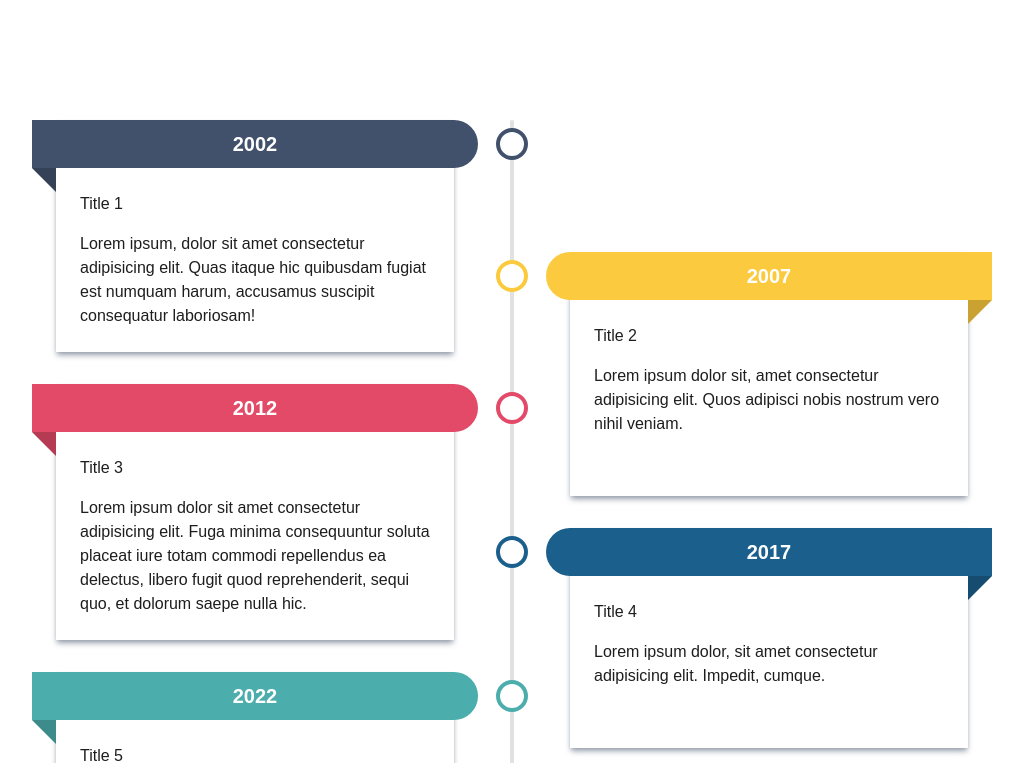
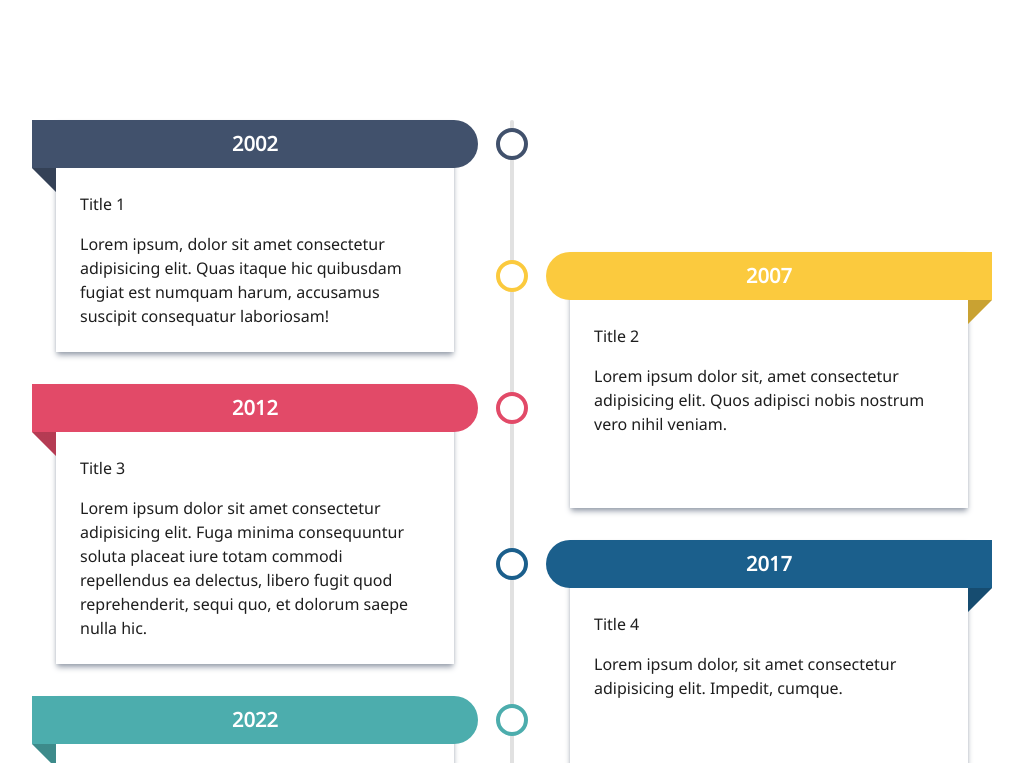
Before and after one commit to NmnSach/OrusLab, a Next.js app in the folder frontend/: page /about in a window 1280 px wide. Shown: the part 577-1340 px from the top of the page, without its empty margins (128-1151 px from the left). Built offline with nearby package versions, Linux system fonts and the light colour scheme.

Commit message:
minor edits

```diff
--- a/frontend/app/components/timeline.css
+++ b/frontend/app/components/timeline.css
@@ -14,7 +14,6 @@
   align-content: center;
   gap: 2rem;
   padding: 2rem;
-  font-family: "Poppins", sans-serif;
   color: var(--color);
   /* background: var(--bgColor); */
 }
--- a/frontend/app/people/page.jsx
+++ b/frontend/app/people/page.jsx
@@ -35,7 +35,7 @@ const People = () => {
                         and human-animal conflict.
                     </p>
 
-                    <Link href='/about' className='text-md sm:text-lg font-semibold hover:underline hover:decoration-yellow-400'>Read More</Link>
+                    <Link href='/about' className='text-md sm:text-lg font-semibold hover:border-b-2 hover:border-yellow-400'>Read More</Link>
 
                 </div>
 
```
